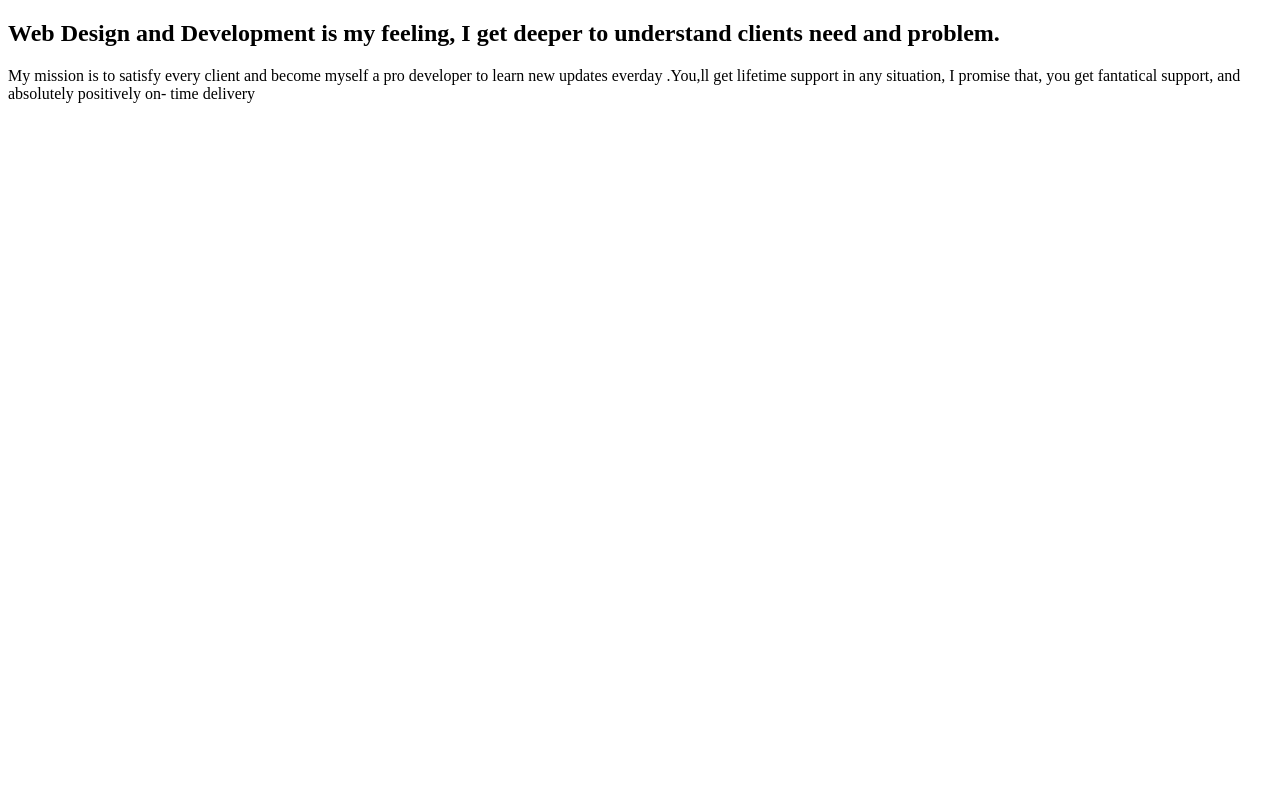
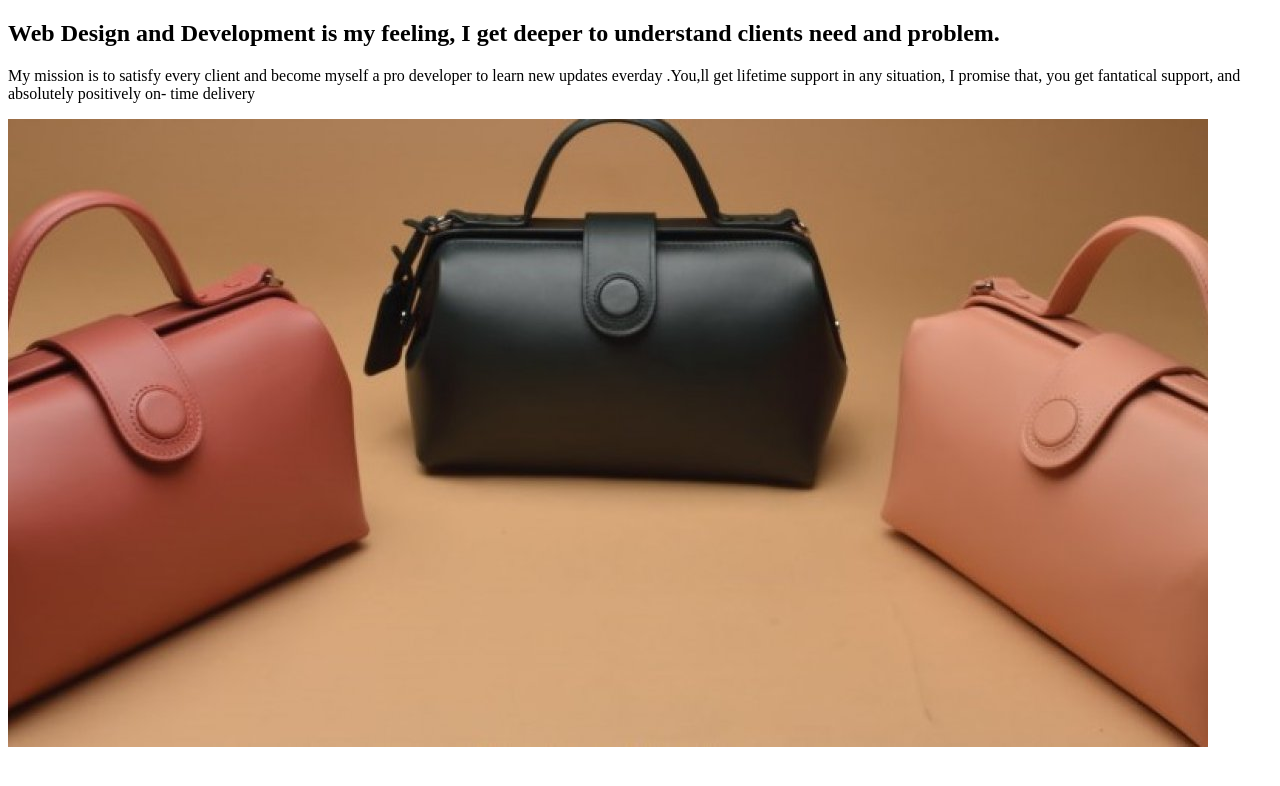
Before and after one commit to hanifwebdeveloper/My-third-repo, a plain HTML site: page index.html in a window 1280 px wide. Drawn offline with Linux system fonts and the light colour scheme.

Commit message:
new image

```diff
--- a/index.html
+++ b/index.html
@@ -10,5 +10,6 @@
 <body>
     <h2>Web Design and Development is my feeling, I get deeper to understand clients need and problem.</h2>
     <p>My mission is to satisfy every client and become myself a pro developer to learn new updates everday .You,ll get lifetime support in any situation, I promise that, you get fantatical support, and absolutely positively on- time delivery</p>
+    <img src="thai_designer_bags_cover.jpg" alt="picture">
 </body>
 </html>
```
Also changed, not shown: thai_designer_bags_cover.jpg (added).
